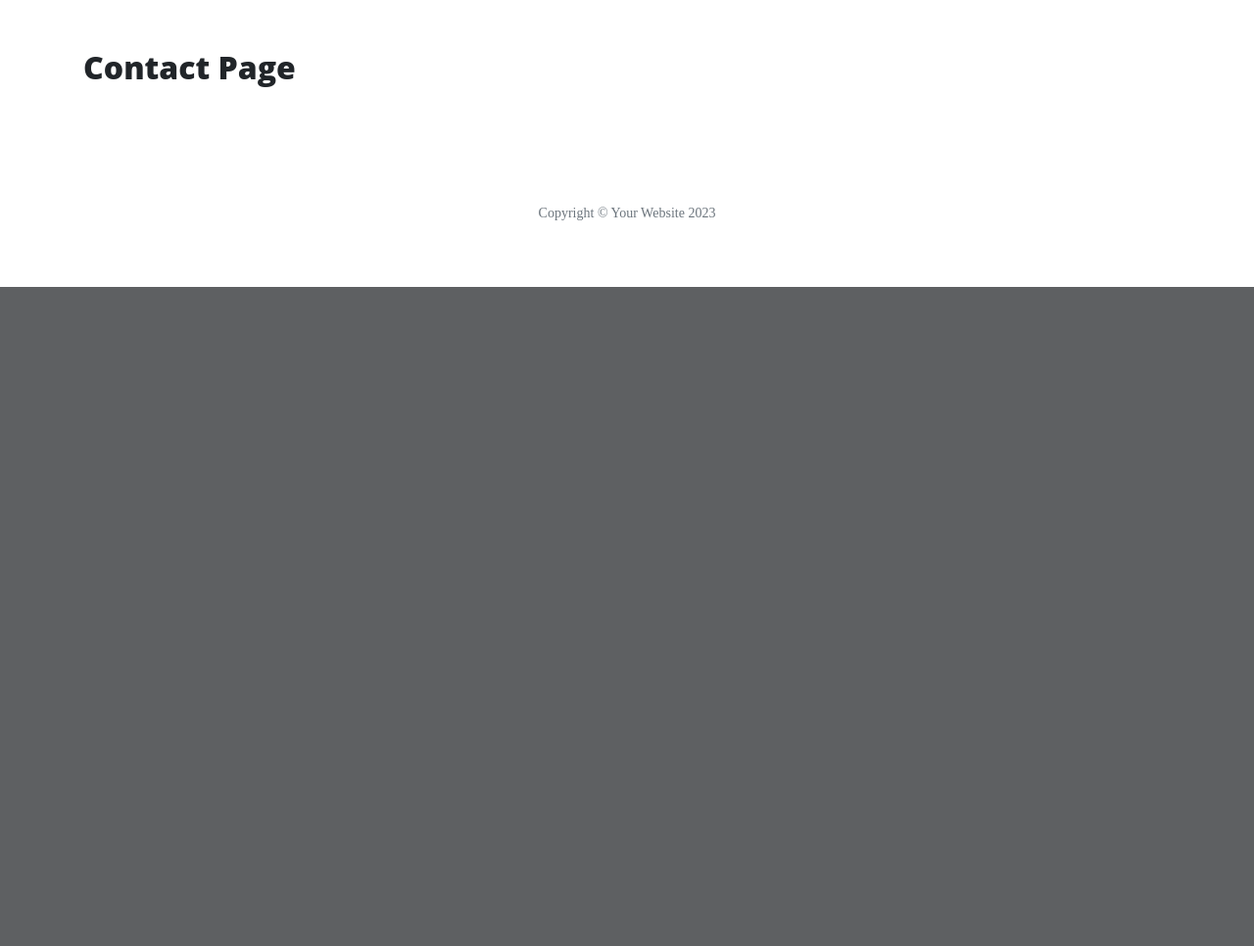
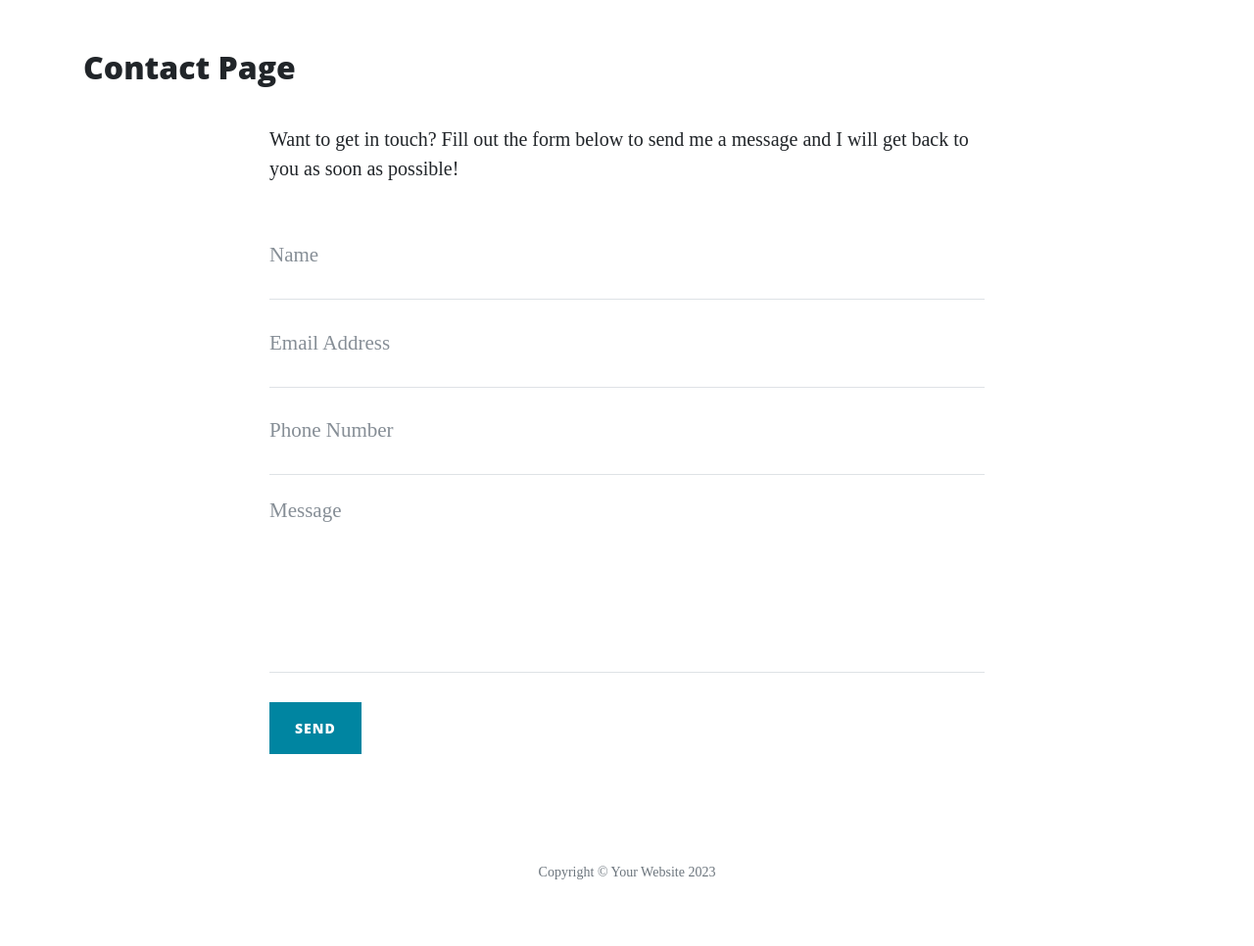
Before and after one commit to johnrearden/flask_walkthrough2, a Flask app: page /contact in a window 1280 px wide. Shown: the part 628-1594 px from the top of the page at 98% size. Before the commit the page ends 921 px from the top, so only its background shows below. Run offline with Flask 3, Linux system fonts and the light colour scheme; some libraries are stand-ins or nearby versions.

Commit message:
complete code

```diff
--- a/run.py
+++ b/run.py
@@ -1,8 +1,12 @@
 import os
 import json
-from flask import Flask, render_template
+import env
+from flask import Flask, render_template, request, flash
+if os.path.exists('env.py'):
+    import env
 
 app = Flask(__name__)
+app.secret_key = os.environ.get("SECRET_KEY")
 
 
 @app.route("/")
@@ -18,8 +22,22 @@ def about():
     return render_template("about.html", page_title="About", company=data)
 
 
-@app.route("/contact")
+@app.route("/about/<member_name>")
+def about_member(member_name):
+    member = {}
+    with open("data/company.json", "r") as json_data:
+        data = json.load(json_data)
+        for obj in data:
+            if obj["url"] == member_name:
+                member = obj
+    return render_template("member.html", member=member)
+
+
+@app.route("/contact", methods=["GET", "POST"])
 def contact():
+    if request.method == "POST":
+        print("thanks {}, we have received your message".format(request.form.get("name")))
+        flash("thanks {}, we have received your message".format(request.form.get("name")))
     return render_template("contact.html", page_title="Contact")
 
 
--- a/templates/about.html
+++ b/templates/about.html
@@ -7,7 +7,7 @@
     {% if loop.index % 2 == 0 %}
         <div class="row featurette">
             <div class="col-md-7">
-                <h3>{{ loop.index }} . {{ member.name }}</h3>
+                <h3><a href="/about/{{ member.url }}">{{ loop.index }} . {{ member.name }}</a></h3>
                 <p>{{ member.description }}</p>
             </div>
             <div class="col-md-5">
@@ -27,7 +27,7 @@
                 alt="Image of {{ member.name }}">
         </div>
         <div class="col-md-7">
-            <h3>{{ loop.index }} . {{ member.name }}</h3>
+            <h3><a href="/about/{{ member.url }}">{{ loop.index }} . {{ member.name }}</a></h3>
             <p>{{ member.description }}</p>
         </div>
     </div>
--- a/templates/contact.html
+++ b/templates/contact.html
@@ -1,4 +1,61 @@
 {% extends 'base.html' %}
 {% block content %}
+
 <h2>{{ page_title }} Page</h2>
+
+<div class="row">
+    <div class="col-lg-8 col-md-10 mx-auto">
+
+        {% with messages = get_flashed_messages() %}
+            {% if messages %}
+            <ul class="flashes">
+                {% for message in messages %}
+                <li>{{ message }}</li>
+                {% endfor %}
+            </ul>
+            {% endif %}
+        {% endwith %}
+
+        <p>Want to get in touch? Fill out the form below to send me a message and I will get back to you as soon as
+            possible!</p>
+        <form method="POST" name="sentMessage" id="contactForm" novalidate>
+            <div class="control-group">
+                <div class="form-group floating-label-form-group controls">
+                    <label>Name</label>
+                    <input type="text" name="name" class="form-control" placeholder="Name" id="name" required
+                        data-validation-required-message="Please enter your name.">
+                    <p class="help-block text-danger"></p>
+                </div>
+            </div>
+            <div class="control-group">
+                <div class="form-group floating-label-form-group controls">
+                    <label>Email Address</label>
+                    <input type="email" name="email" class="form-control" placeholder="Email Address" id="email" required
+                        data-validation-required-message="Please enter your email address.">
+                    <p class="help-block text-danger"></p>
+                </div>
+            </div>
+            <div class="control-group">
+                <div class="form-group col-xs-12 floating-label-form-group controls">
+                    <label>Phone Number</label>
+                    <input type="tel" name="phone" class="form-control" placeholder="Phone Number" id="phone" required
+                        data-validation-required-message="Please enter your phone number.">
+                    <p class="help-block text-danger"></p>
+                </div>
+            </div>
+            <div class="control-group">
+                <div class="form-group floating-label-form-group controls">
+                    <label>Message</label>
+                    <textarea rows="5" name="message" class="form-control" placeholder="Message" id="message" required
+                        data-validation-required-message="Please enter a message."></textarea>
+                    <p class="help-block text-danger"></p>
+                </div>
+            </div>
+            <br>
+            <div id="success"></div>
+            <button type="submit" class="btn btn-primary" id="sendMessageButton">Send</button>
+        </form>
+    </div>
+</div>
+
 {% endblock %}
```
Also changed, not shown: data/company.json (+26 -13 lines), templates/member.html (added, +22 -0 lines).
